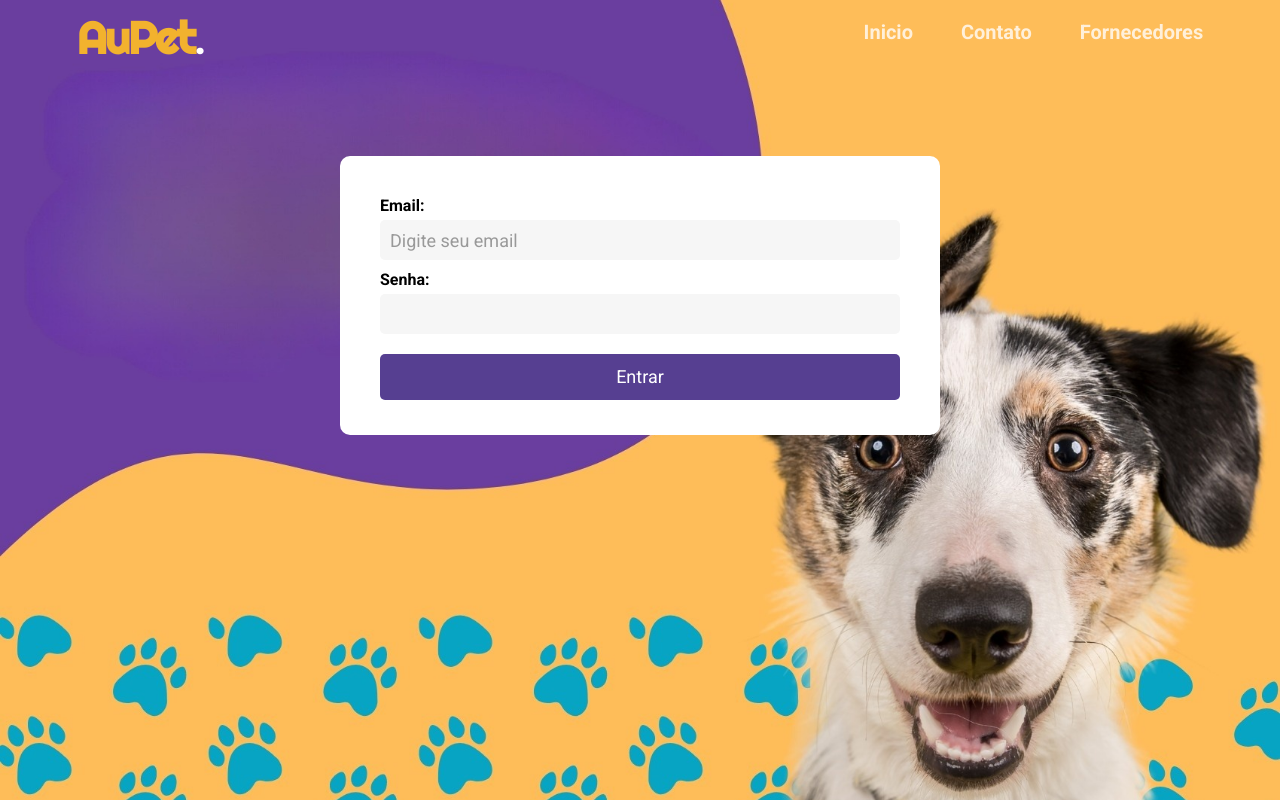
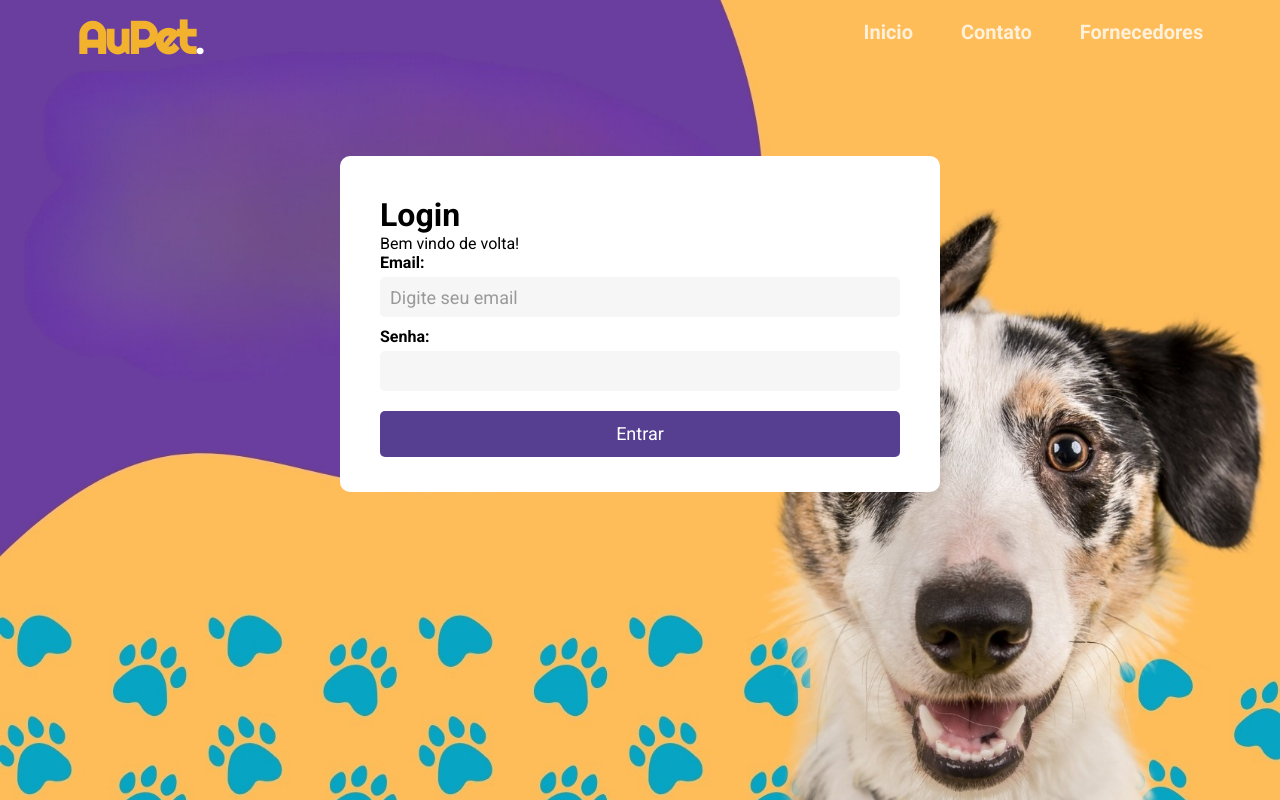
Before and after one commit to lucianamcedro/fornecedores-pet, a PHP site: page /auth/login.php in a window 1280 px wide. Run offline with PHP 8.4, Linux system fonts and the light colour scheme.

Commit message:
ajeitando login

```diff
--- a/auth/login.php
+++ b/auth/login.php
@@ -26,6 +26,11 @@
         </header>
         <div class="container-login">
 
+        <div class="container-infos">
+                <h1 class="title-contact">Login</h1>
+                <p class="contact-info">Bem vindo de volta!</p>
+            </div>
+
             <form method="POST" action="processar-login.php">
 
 
@@ -35,8 +40,8 @@
                         style="width: 100%;" pattern="[a-z0-9._%+-]+@[a-z0-9.-]+\.[a-z]{2,}$" required>
                 </div>
                 <div style="display: inline-block; width: calc(100%);">
-                    <label for="telefone">Senha:</label>
-                    <input type="password" name="senha" class="form-control" name="phone" style="width:
+                    <label for="senha">Senha:</label>
+                    <input type="password" name="senha" class="form-control" name="senha" style="width:
                             100%;">
                 </div>
 
```
